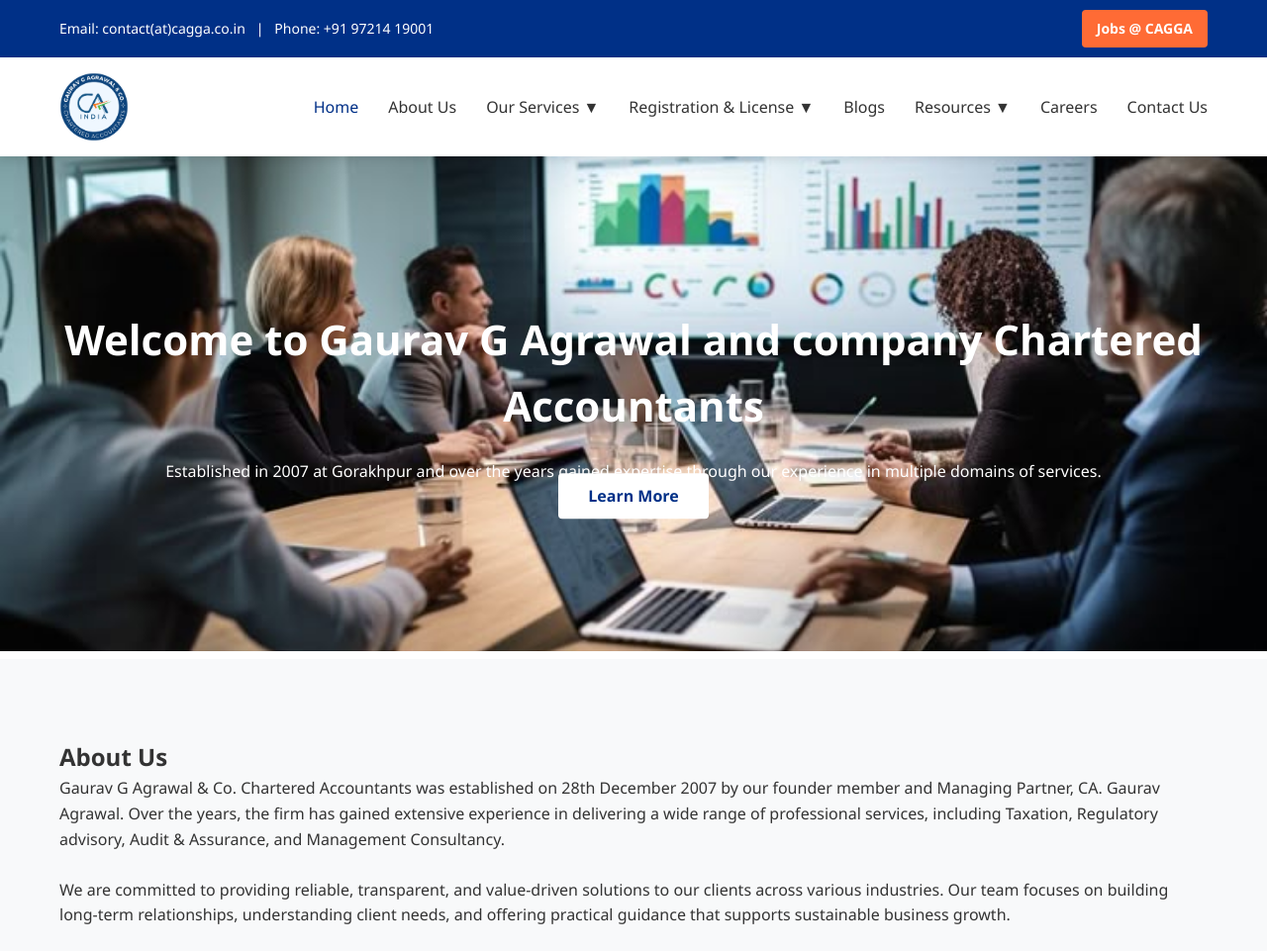
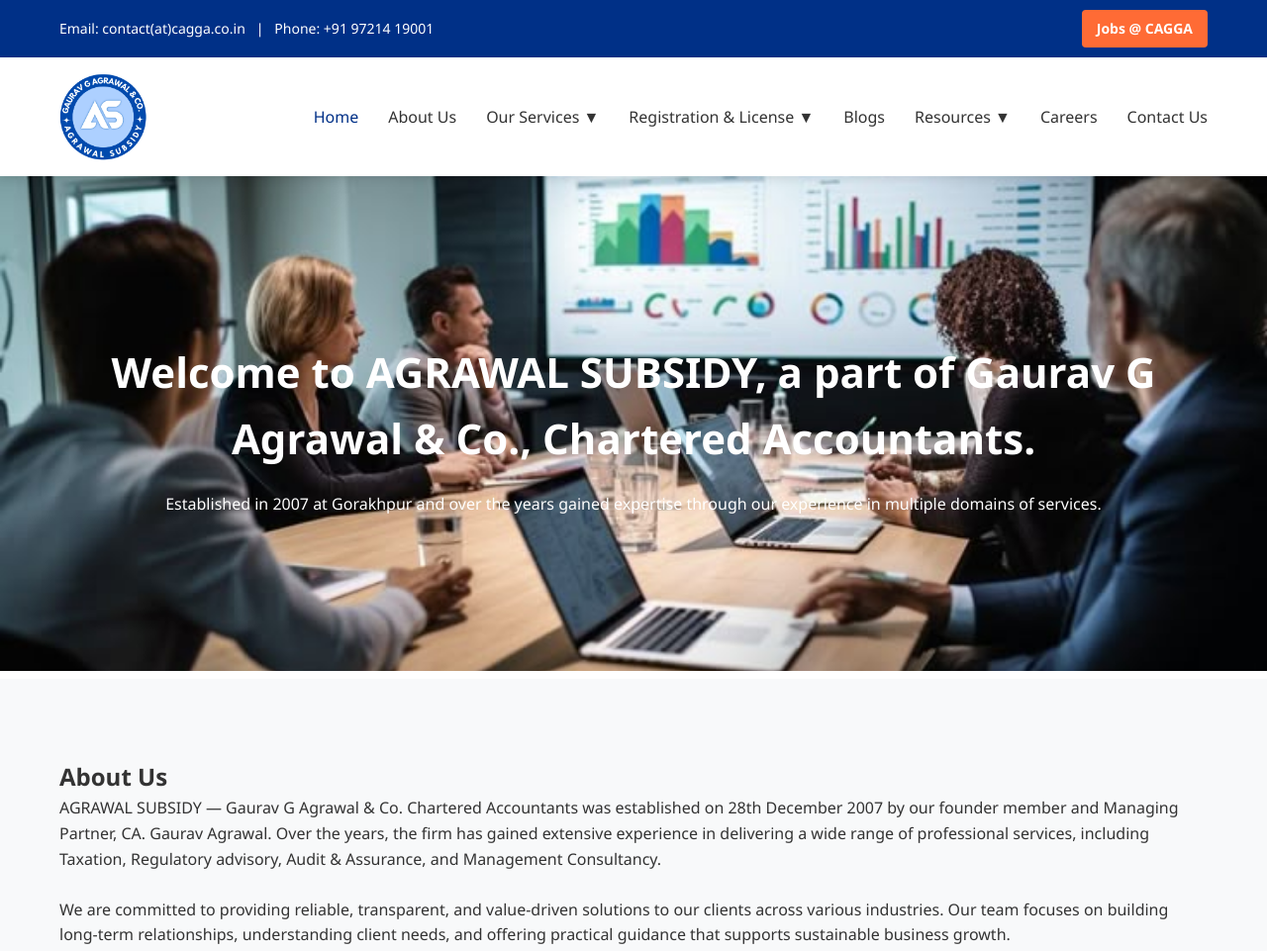
Before and after one commit to skskumarsah1964-png/AGRAWAL-subsidy, a plain HTML site: page index.html in a window 1280 px wide. Shown: the top 961 px of the page at 99% size. Drawn offline with Linux system fonts and the light colour scheme.

Commit message:
final changes

```diff
--- a/index.html
+++ b/index.html
@@ -21,7 +21,7 @@
     <!-- Navigation -->
     <nav class="navbar">
         <div class="container">
-            <img src="images/GAURAV-G-AGRAWAL-CO.-blue-logo-1.png" alt="CAGGA Logo" class="logo">
+            <img src="images/AGRAWAL SUBSIDY.png" alt="CAGGA Logo" class="logo" style="height: 90px;">
             <ul class="nav-menu">
                 <li><a href="#" class="active">Home</a></li>
                 <li><a href="./about-us.html">About Us</a></li>
@@ -64,9 +64,9 @@
     <section class="hero">
         <img src="images/Corporate Meeting Insight.jpg" alt="Team" class="hero-img">
         <div class="hero-text">
-            <h1>Welcome to Gaurav G Agrawal and company Chartered Accountants</h1>
+            <h1>Welcome to AGRAWAL SUBSIDY, a part of Gaurav G Agrawal & Co., Chartered Accountants.</h1>
             <p>Established in 2007 at Gorakhpur and over the years gained expertise through our experience in multiple domains of services.</p>
-            <a href="#" class="btn">Learn More</a>
+            <!-- <a href="#" class="btn">Learn More</a> -->
         </div>
     </section>
 
@@ -76,11 +76,7 @@
     <div class="container">
         <h2>About Us</h2>
         <p>
-            Gaurav G Agrawal & Co. Chartered Accountants was established on 28th December 2007
-            by our founder member and Managing Partner, CA. Gaurav Agrawal. Over the years, the
-            firm has gained extensive experience in delivering a wide range of professional
-            services, including Taxation, Regulatory advisory, Audit & Assurance, and Management
-            Consultancy.
+            AGRAWAL SUBSIDY — Gaurav G Agrawal & Co. Chartered Accountants was established on 28th December 2007 by our founder member and Managing Partner, CA. Gaurav Agrawal. Over the years, the firm has gained extensive experience in delivering a wide range of professional services, including Taxation, Regulatory advisory, Audit & Assurance, and Management Consultancy.
             <br><br>
             We are committed to providing reliable, transparent, and value-driven solutions to our
             clients across various industries. Our team focuses on building long-term
@@ -180,7 +176,7 @@
             </div>
         </div>
         <div class="footer-bottom">
-            <p>© 2025 Gaurav G Agrawal & Co. All Rights Reserved.</p>
+            <p>© 2025 Agrawal subsidy - Gaurav G Agrawal & Co. All Rights Reserved.</p>
         </div>
     </footer>
 
```
Also changed, not shown: about-us.html (+4 -4 lines), contact-us.html (+3 -2 lines), disclaimer.html (+3 -3 lines), privacy-policy.html (+4 -3 lines), images/AGRAWAL SUBSIDY.png (added), images/GAURAV-G-AGRAWAL-CO.-blue-logo-1.png (deleted).
